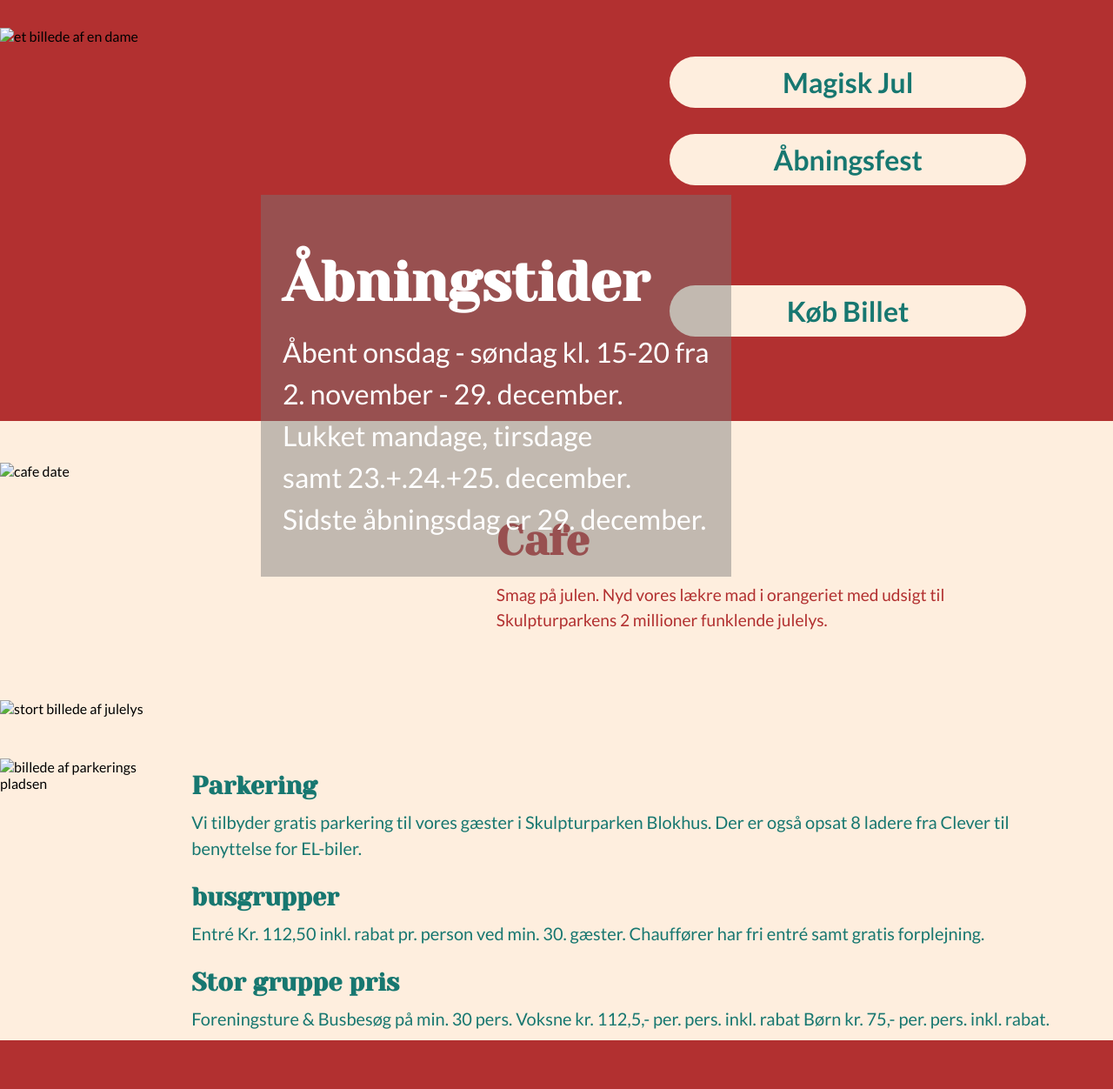
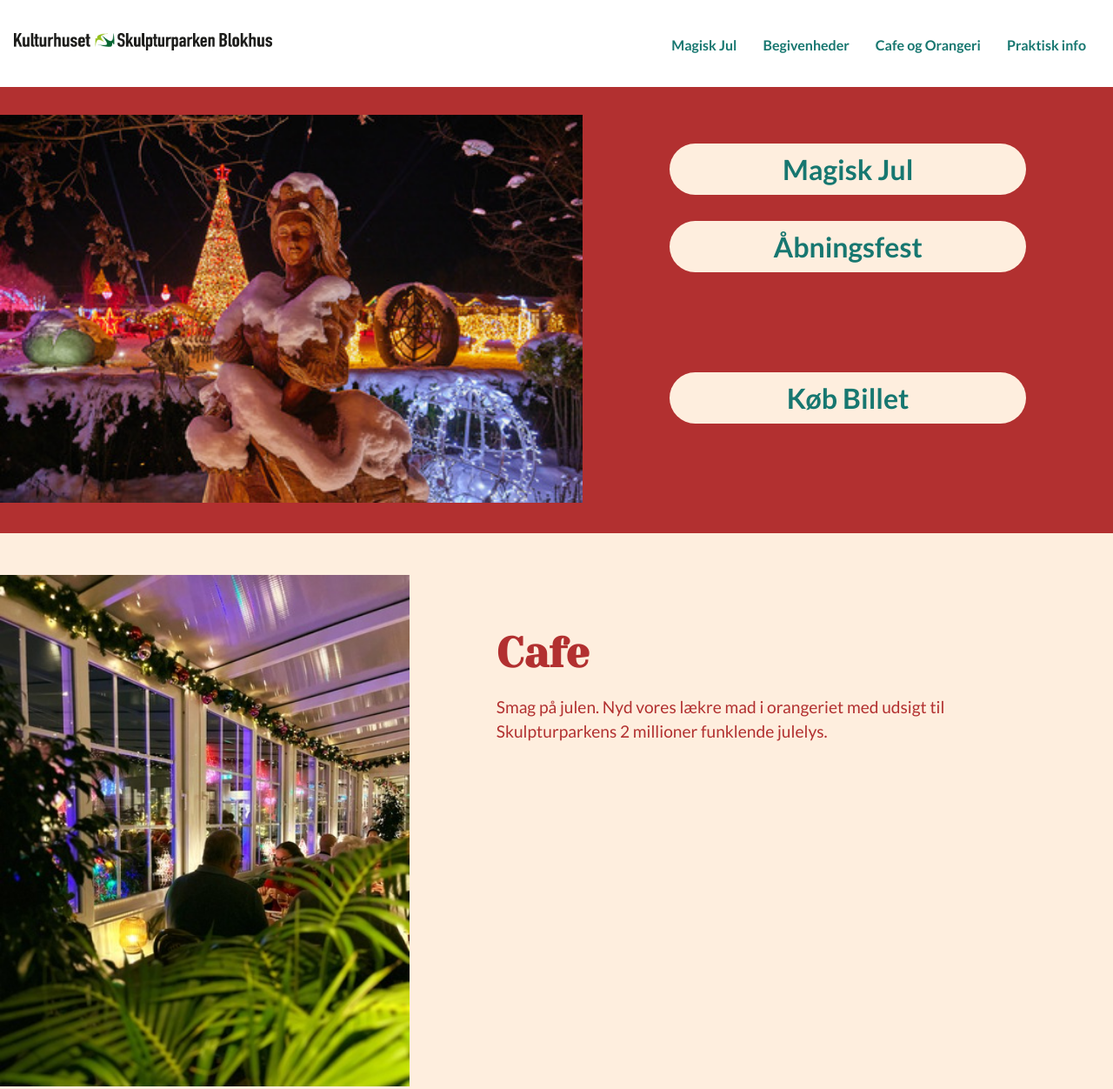
Before and after one commit to Samanta-Petrova/Magisk-jul, a plain HTML site: page info.html in a window 1280 px wide. Shown: the top 1252 px of the page at 87% size. Drawn offline with Linux system fonts and the light colour scheme.

Commit message:
opdatering af billeder og lazy loading

```diff
--- a/info.html
+++ b/info.html
@@ -11,12 +11,41 @@
     ></script>
   </head>
   <body>
+    <header>
+      <nav>
+        <div class="logo">
+          <a href="./Index.html"
+            ><img
+              loading="lazy"
+              src="./Assets/Photos/logo.jpg"
+              alt="logoSkulpturparken"
+          /></a>
+        </div>
+
+        <!-- burgermenu -->
+        <div class="dropdown">
+          <button><i class="fa-solid fa-bars"></i></button>
+          <div class="dropdown-content">
+            <a href="./Magisk-jul.html">Magisk Jul</a>
+            <a href="./events.html">Begivenheder</a>
+            <a href="./cafe.html">Cafe og Orangeri</a>
+            <a href="./info.html">Praktisk info</a>
+          </div>
+        </div>
+        <div class="desktopNav">
+          <h2><a href="./Magisk-jul.html">Magisk Jul</a></h2>
+          <h2><a href="./events.html">Begivenheder</a></h2>
+          <h2><a href="./cafe.html">Cafe og Orangeri</a></h2>
+          <h2><a href="./info.html">Praktisk info</a></h2>
+        </div>
+      </nav>
+    </header>
     <main>
       <div class="linkflex">
         <section class="hero">
           <img
             loading="lazy"
-            src="./Assets/Photos/mobilebilleder/skulptur-af-dame-med-julelys-i-baggrunden.jpg"
+            src="./Assets/Photos/Billeder/mobilebilleder/skulptur-af-dame-med-julelys-i-baggrunden.jpg"
             alt="et billede af en dame"
           />
         </section>
@@ -29,7 +58,7 @@
       <section class="cafe">
         <img
           loading="lazy"
-          src="./Assets/Photos/desktopbilleder/deskmagiskjul/Date-på-cafe-Desktop.jpg"
+          src="./Assets/Photos/Billeder/phonemagiskjul/Date på cafe Mobile.jpg"
           alt="cafe date"
         />
         <div class="cafetext">
@@ -43,7 +72,7 @@
       <section class="Åbningstider">
         <img
           loading="lazy"
-          src="./Assets/Photos/desktopbilleder/julelys-i-parken.jpg"
+          src="./Assets/Photos/Billeder/desktopbilleder/julelys-i-parken.jpg"
           alt="stort billede af julelys"
         />
         <div>
@@ -61,7 +90,7 @@
         <div class="parkeringBillede">
           <img
             loading="lazy"
-            src="./Assets/Photos/desktopbilleder/billede-af-hele-parken.jpg"
+            src="./Assets/Photos/Billeder/desktopbilleder/billede-af-hele-parken.jpg"
             alt="billede af parkerings pladsen"
           />
         </div>
```
Also changed, not shown: Index.html (+1 -1 lines), cafe.html (+3 -3 lines).
